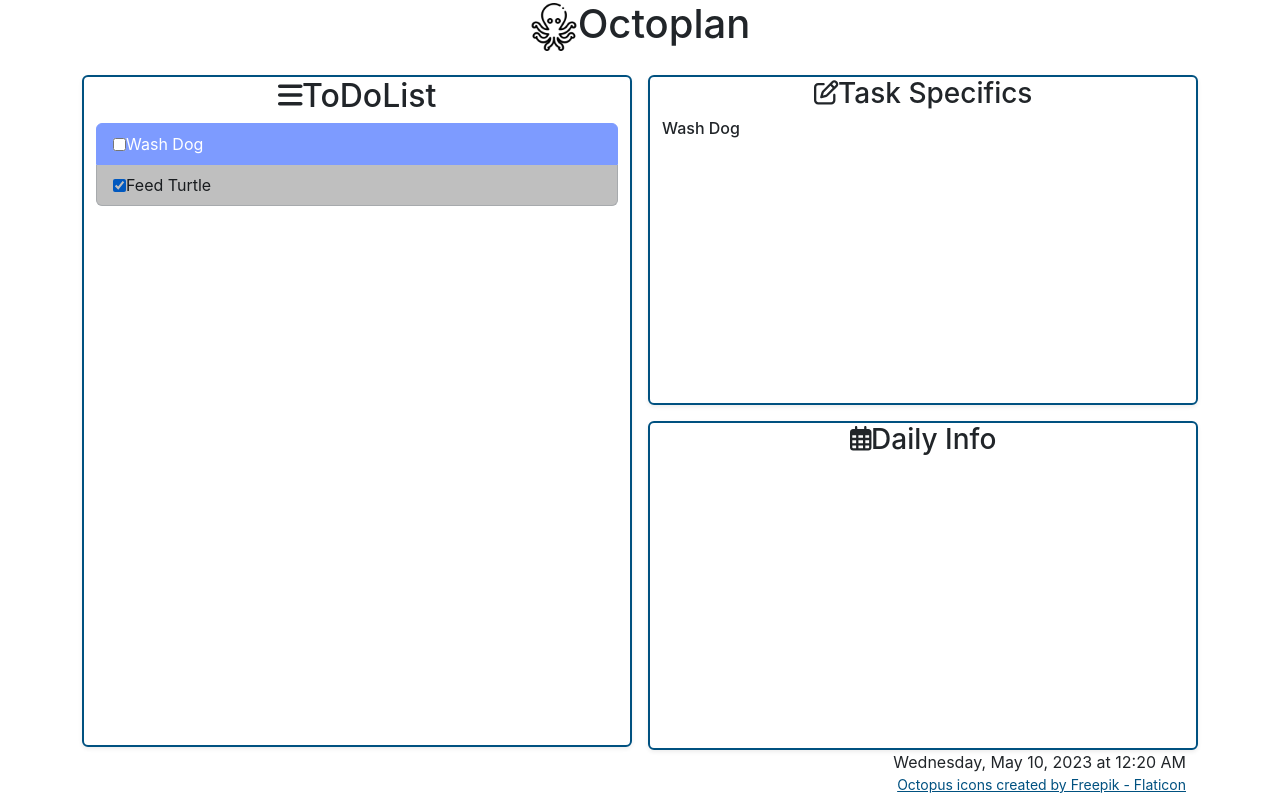
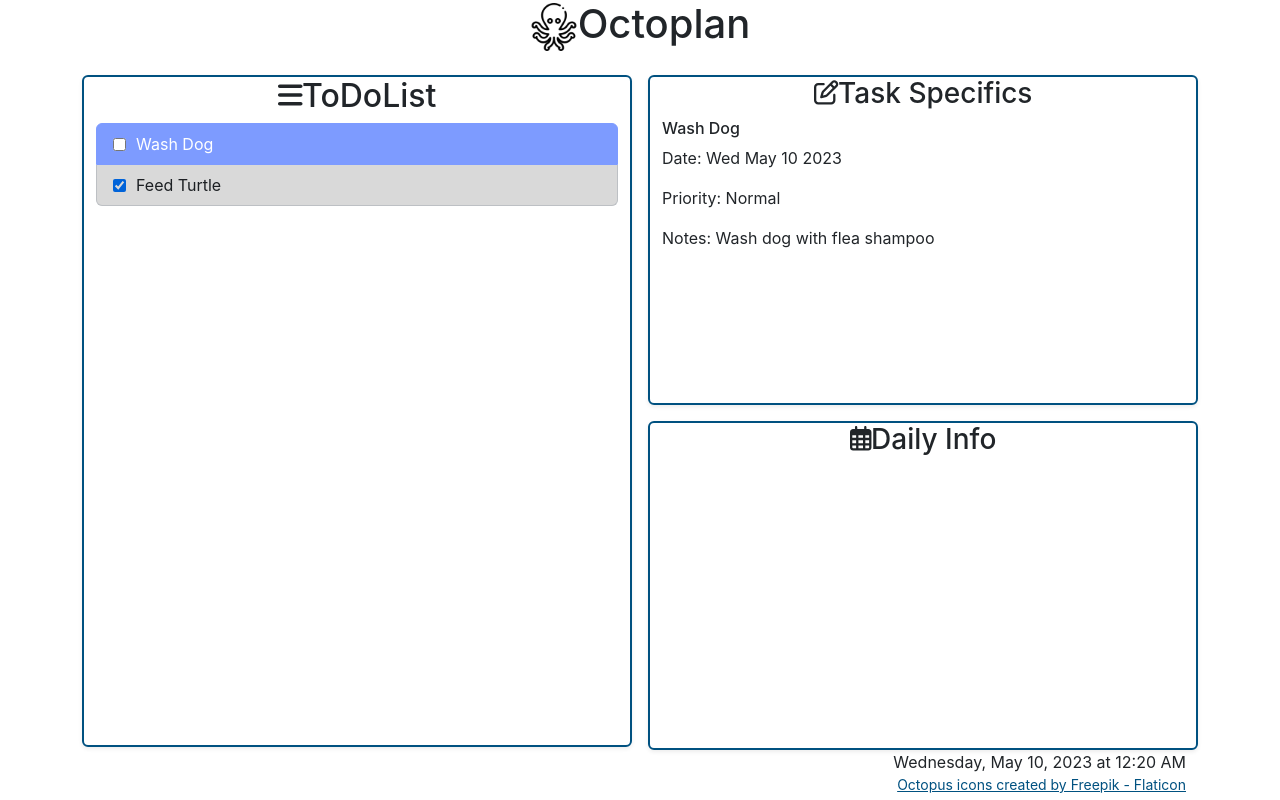
Before and after one commit to kylebenji/octoplan, a React (Create React App) app: page / in a window 1280 px wide. Built offline with nearby package versions, Linux system fonts and the light colour scheme.

Commit message:
details view basic functionality

```diff
--- a/src/components/Info/TaskSpecifics.js
+++ b/src/components/Info/TaskSpecifics.js
@@ -2,8 +2,19 @@ import { FontAwesomeIcon } from "@fortawesome/react-fontawesome";
 import { faPenToSquare } from "@fortawesome/free-regular-svg-icons";
 import { useSelector } from "react-redux";
 import { selectView } from "../../store/detailsSlice";
-import { TASK_DETAILS, TASK_EDIT } from "../../config";
+import * as config from "../../config";
 import { selectActive } from "../../store/toDoSlice";
+
+function formatPriority(priority) {
+  switch (priority) {
+    case config.HIGH_PRIORITY:
+      return "High";
+    case config.MID_PRIORITY:
+      return "Normal";
+    case config.LOW_PRIORITY:
+      return "Low";
+  }
+}
 
 function EditTask() {
   return (
@@ -19,13 +30,23 @@ function TaskDetails() {
   const task = useSelector((state) =>
     state.todos.list.find((todo) => todo.id === taskID)
   );
+
   return (
     <div>
       <h3 className="text-center">
         <FontAwesomeIcon icon={faPenToSquare} size="sm" />
         Task Specifics
       </h3>
-      {task ? <h6>{task.text}</h6> : ""}
+      {task ? (
+        <>
+          <h6>{task.text}</h6>
+          <p>Date: {task.date}</p>
+          <p>Priority: {formatPriority(task.priority)}</p>
+          <p>Notes: {task.notes}</p>
+        </>
+      ) : (
+        ""
+      )}
     </div>
   );
 }
@@ -34,9 +55,9 @@ export default function TaskSpecifics() {
   const view = useSelector(selectView);
   return (
     <div className="octoplan-container octoplan-small-container mb-3">
-      {view === TASK_DETAILS ? (
+      {view === config.TASK_DETAILS ? (
         <TaskDetails />
-      ) : view === TASK_EDIT ? (
+      ) : view === config.TASK_EDIT ? (
         <EditTask />
       ) : (
         ""
--- a/src/components/ToDoList.js
+++ b/src/components/ToDoList.js
@@ -12,7 +12,6 @@ import { openDetails } from "../store/detailsSlice";
 function ToDoItem({ item }) {
   const active = useSelector(selectActive);
   const dispatch = useDispatch();
-  console.log(item.id);
   return (
     <button
       className={`d-flex align-items-center list-group-item list-group-item-action${
@@ -28,7 +27,7 @@ function ToDoItem({ item }) {
         checked={item.completed}
         onChange={() => dispatch(toggleToDo({ id: item.id }))}
       ></input>
-      <p className="mb-0">{item.text}</p>
+      <p className="mb-0 list-item-text">{item.text}</p>
     </button>
   );
 }
--- a/src/index.scss
+++ b/src/index.scss
@@ -40,5 +40,9 @@ code {
 }
 
 .completed {
-  filter: brightness(75%);
+  filter: brightness(85%);
 }
+
+.list-group-item .list-item-text {
+  margin-left: 10px;
+}
--- a/src/store/toDoSlice.js
+++ b/src/store/toDoSlice.js
@@ -18,7 +18,7 @@ const toDoSlice = createSlice({
         id: 0,
         text: "Wash Dog",
         completed: false,
-        date: new Date().toString(),
+        date: new Date().toDateString(),
         priority: config.MID_PRIORITY,
         notes: "Wash dog with flea shampoo",
       },
@@ -26,7 +26,7 @@ const toDoSlice = createSlice({
         id: 1,
         text: "Feed Turtle",
         completed: true,
-        date: new Date().toString(),
+        date: new Date().toDateString(),
         priority: config.HIGH_PRIORITY,
         notes: "Feed turtle veggies with a hint of spice",
       },
```
